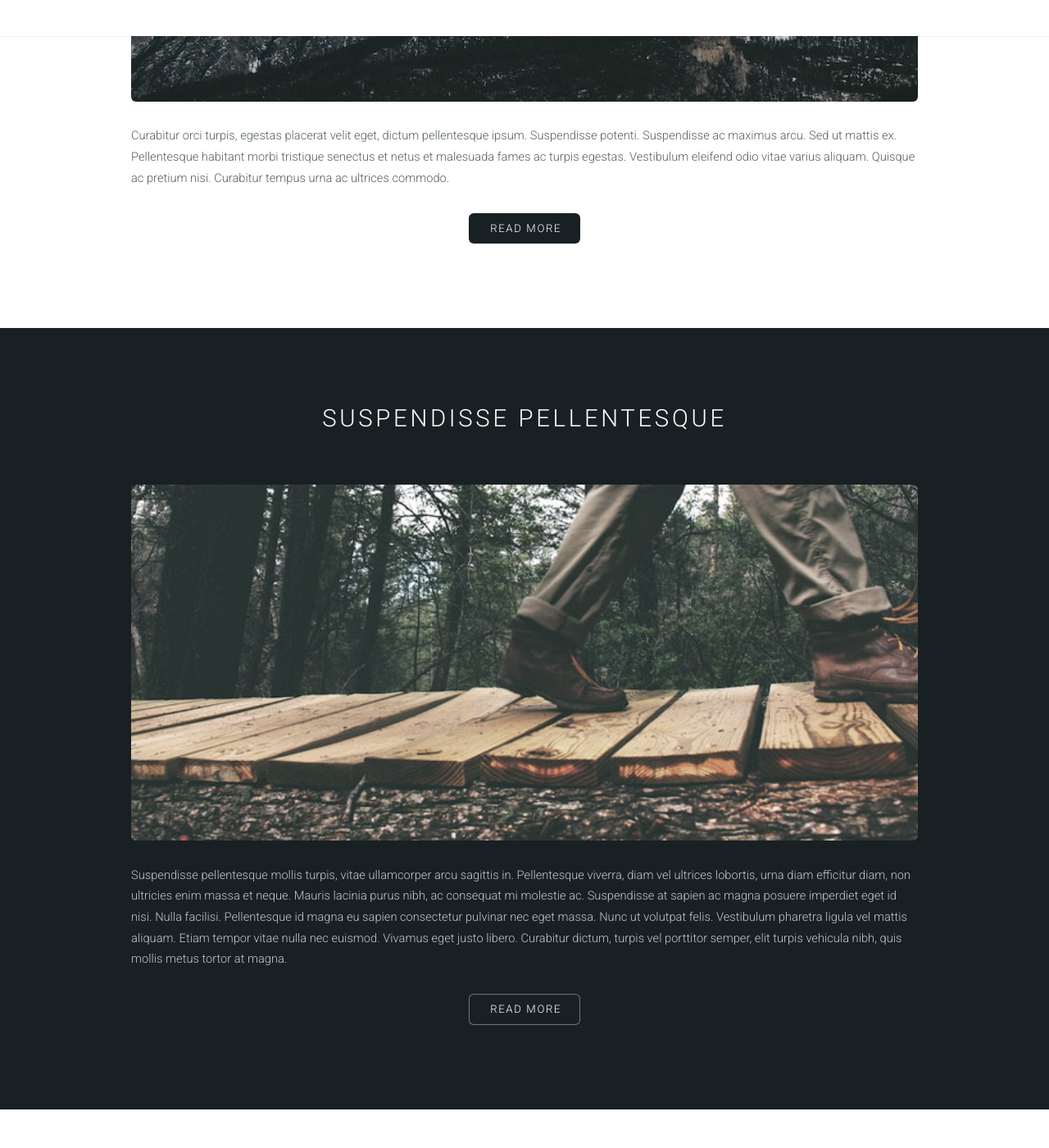
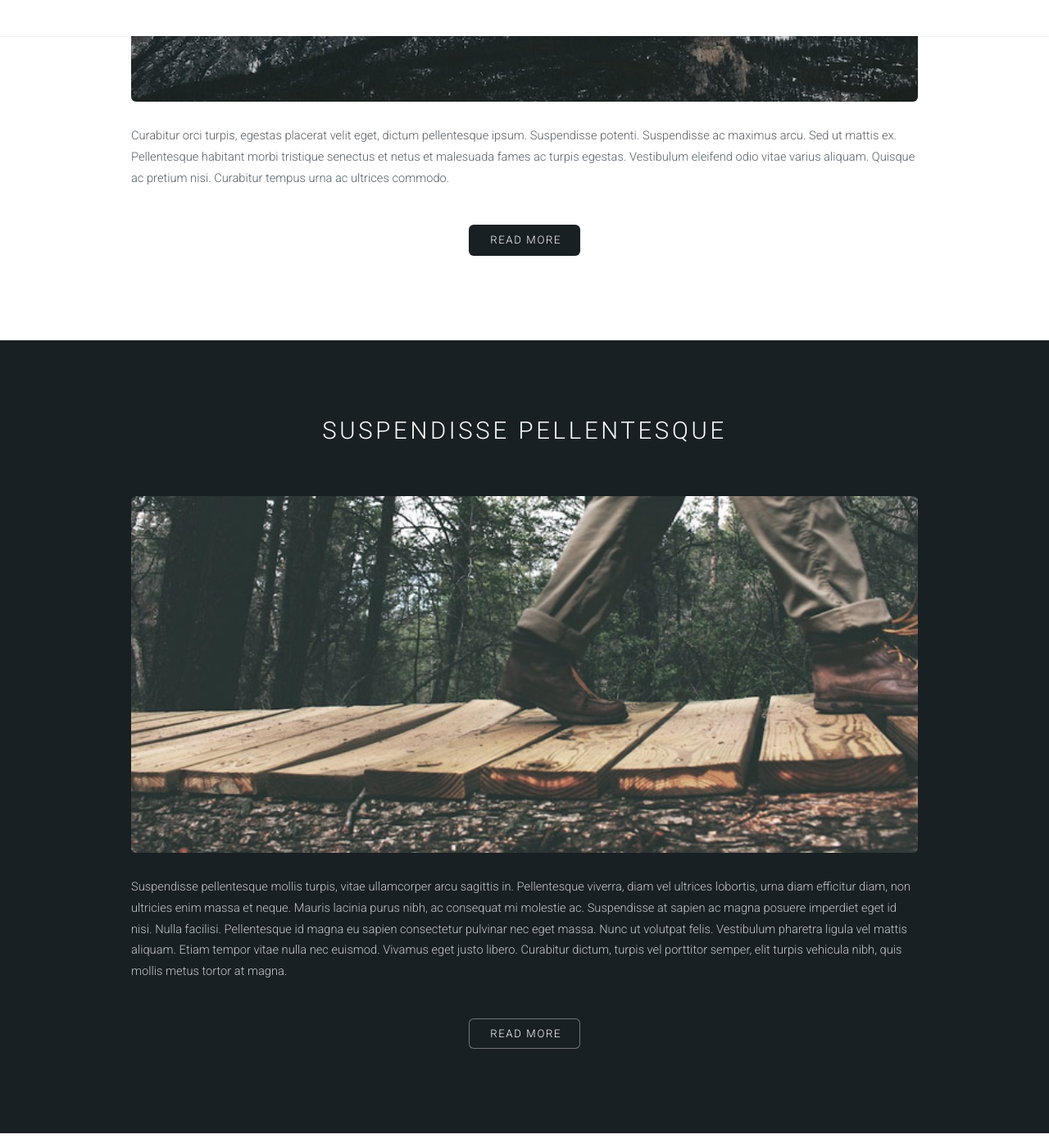
Before and after one commit to sfbrigade/fund-site, a Jekyll site: the page built from blog.html, in a window 1280 px wide and 1400 px high, scrolled down 869 px. Shown: the whole window at 82% size. Built offline with Jekyll 4.4.1, drawn with Linux system fonts in a browser that asks for light colours.

Commit message:
Adjust li padding
Meant to pad top and bottom, not bottom and right.

```diff
--- a/css/style.css
+++ b/css/style.css
@@ -599,7 +599,7 @@ ul.actions li p {
 
 			ul.actions li {
 				display: block; /* changed from inline-block */
-				padding: 0 1em 1em 0; /* changed from 0 1em 0 0 */
+				padding: 1em 0; /* changed from 0 1em 0 0 */
 				vertical-align: middle;
 			}
 
```
